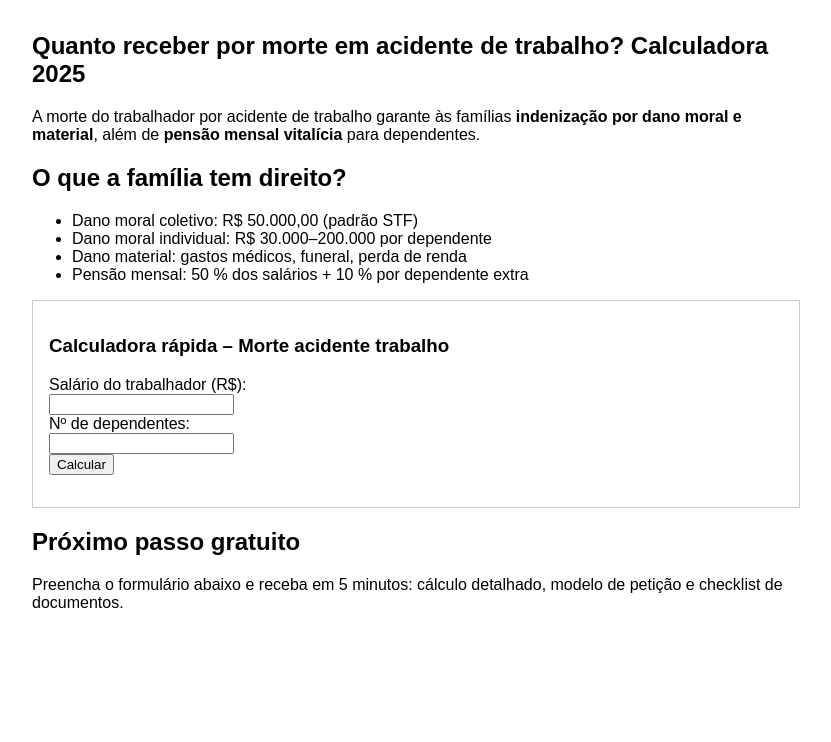
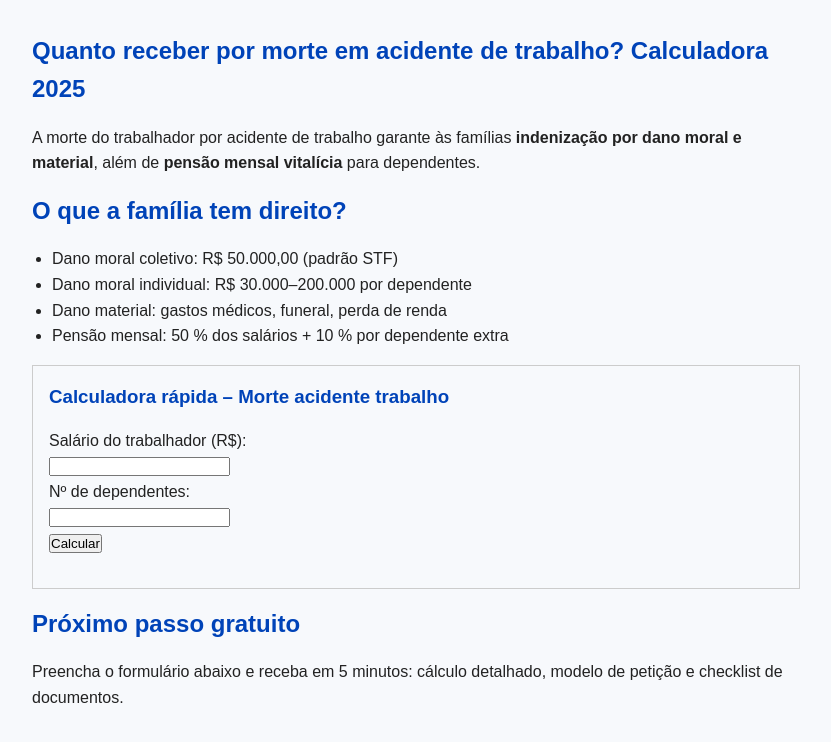
Before and after one commit to mestrereginaldo-site/desenroladireito, a Next.js app: page /calculadora/morte-acidente-trabalho in a window 1280 px wide. Shown: the top 742 px of the page, without its empty margins (224-1055 px from the left). Built offline with nearby package versions, Linux system fonts and the light colour scheme.

Commit message:
Update globals.css

```diff
--- a/styles/globals.css
+++ b/styles/globals.css
@@ -1,16 +1,109 @@
-html,
-body {
-  padding: 0;
-  margin: 0;
-  font-family: -apple-system, BlinkMacSystemFont, Segoe UI, Roboto, Oxygen,
-    Ubuntu, Cantarell, Fira Sans, Droid Sans, Helvetica Neue, sans-serif;
+/* RESET */
+* { margin: 0; padding: 0; box-sizing: border-box; }
+
+/* VARIÁVEIS */
+:root {
+  --primary: #0059f7;
+  --primary-dark: #0043b8;
+  --bg: #f7f9fc;
+  --text: #222;
+  --white: #ffffff;
+  --radius: 8px;
+  --shadow: 0 2px 8px rgba(0,0,0,.08);
 }
 
-a {
-  color: inherit;
-  text-decoration: none;
+/* BASE */
+body {
+  font-family: 'Segoe UI', Roboto, Helvetica, Arial, sans-serif;
+  background: var(--bg);
+  color: var(--text);
+  line-height: 1.6;
 }
 
-* {
-  box-sizing: border-box;
+/* CABEÇALHO */
+header {
+  background: var(--primary);
+  color: var(--white);
+  padding: 1rem 0;
+  position: sticky;
+  top: 0;
+  z-index: 1000;
+  box-shadow: var(--shadow);
 }
+header .container {
+  max-width: 1000px;
+  margin: auto;
+  display: flex;
+  align-items: center;
+  justify-content: space-between;
+  padding: 0 1rem;
+}
+header h1 { font-size: 1.5rem; }
+header nav a {
+  color: var(--white);
+  margin-left: 1rem;
+  text-decoration: none;
+  font-weight: 500;
+}
+header nav a:hover { text-decoration: underline; }
+
+/* CONTEÚDO */
+main.container {
+  max-width: 800px;
+  margin: 2rem auto;
+  padding: 0 1rem;
+  background: var(--white);
+  border-radius: var(--radius);
+  box-shadow: var(--shadow);
+  padding: 2rem;
+}
+h1, h2, h3 { color: var(--primary-dark); margin-bottom: 1rem; }
+p { margin-bottom: 1rem; }
+ul { margin-left: 1.25rem; }
+
+/* BOTÕES */
+.btn {
+  display: inline-block;
+  background: var(--primary);
+  color: var(--white);
+  padding: .75rem 1.5rem;
+  border-radius: var(--radius);
+  text-decoration: none;
+  font-weight: 600;
+  transition: background .2s;
+}
+.btn:hover { background: var(--primary-dark); }
+
+/* CALCULADORA */
+.calc {
+  background: #eef2ff;
+  border: 1px solid #ccd7ff;
+  border-radius: var(--radius);
+  padding: 1.5rem;
+  margin: 1.5rem 0;
+}
+.calc input {
+  width: 100%;
+  padding: .5rem;
+  margin: .25rem 0 .75rem;
+  border: 1px solid #ccc;
+  border-radius: 4px;
+}
+.calc button {
+  width: 100%;
+  padding: .75rem;
+  font-size: 1rem;
+}
+#res {
+  margin-top: 1rem;
+  white-space: pre-wrap;
+  font-weight: 600;
+}
+
+/* RODAPÉ */
+footer {
+  text-align: center;
+  padding: 2rem 1rem;
+  font-size: .875rem;
+  color: #666;
+}
```
